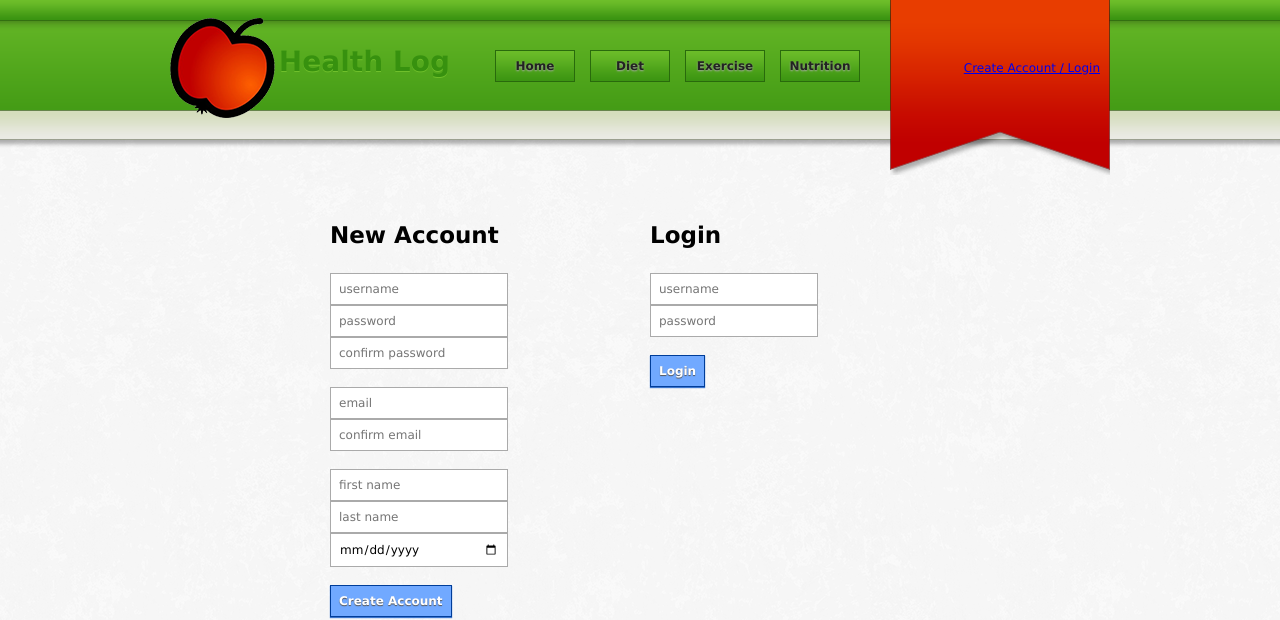
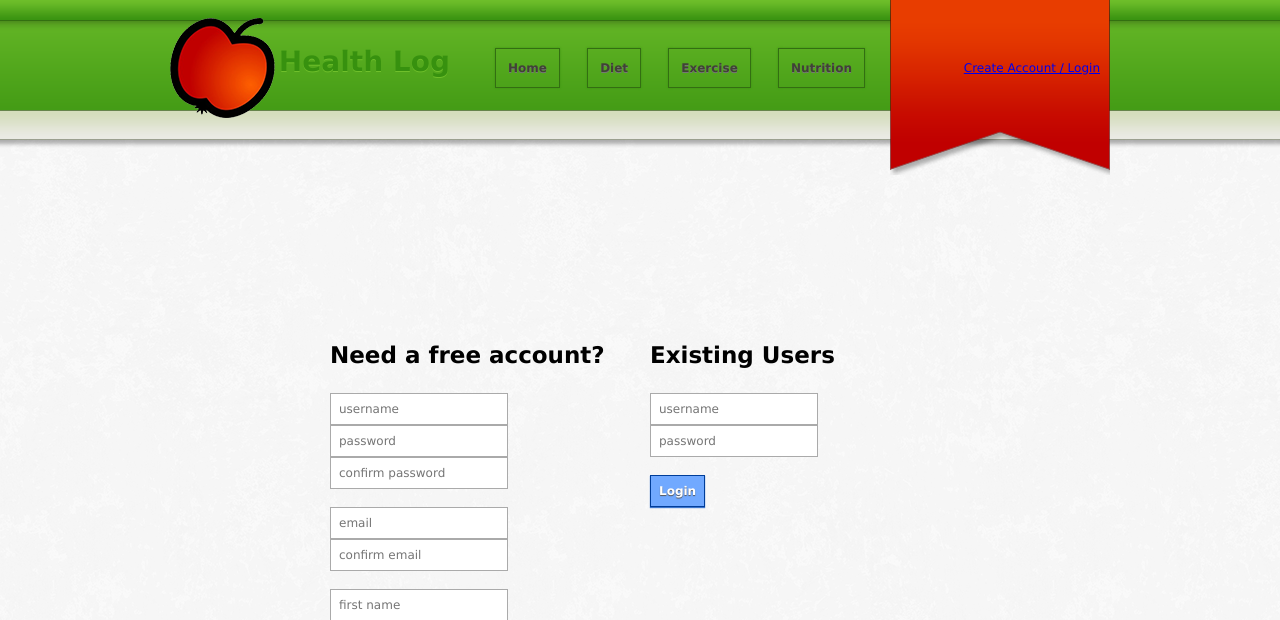
Before and after one commit to rideron89/health, a PHP site: page /login.php in a window 1280 px wide. Shown: the top 620 px of the page. Run offline with PHP 8.4, Linux system fonts and the light colour scheme.

Commit message:
restyled navbar links so images are no longer used, home link works

```diff
--- a/css/style.css
+++ b/css/style.css
@@ -93,17 +93,34 @@ input[type=search]:focus {
 #navbar {
     list-style: none;
     text-align: justify;
+    width: 100%;
+    line-height: 100px;
 }
 
 #navbar li {
     display: inline;
-    float: left;
     padding: 2px 5px 2px 5px;
-    margin: 0 5px 10px 0;
+    margin: 0;
+    text-align: center;
+}
+
+#navbar li a {
+    border: 1px solid #336E12;
+    padding: 12px;
+    color: #404236;
+    box-shadow: 0 0 2px #3B9412;
+    text-shadow: 0 1px 0px #777;
+    text-decoration: none;
+    font-weight: bold;
+}
+
+#navbar li a:hover {
+    box-shadow: none;
 }
 
 #navbar .stretch {
     display: inline-block;
+    width: 100%;
     *display: inline; /* freaking IE hacks... */
     /*zoom: 1;*/ /* why was this here? and taken out? */
 }
--- a/login.php
+++ b/login.php
@@ -44,7 +44,7 @@
 
     <div class="grid_2">&nbsp;</div>
     <div class="grid_4" id="create_account_box">
-        <h2>New Account</h2>
+        <h2>Need a free account?</h2>
         <input type="text" class="user" placeholder="username" /><br />
         <input type="password" class="pass" placeholder="password" /><br />
         <input type="password" class="pass_confirm" placeholder="confirm password" /><br />
@@ -60,7 +60,7 @@
         <input type="button" class="submit" value="Create Account" />
     </div>
     <div class="grid_4" id="login_box">
-        <h2>Login</h2>
+        <h2>Existing Users</h2>
         <input type="text" class="user" tabindex=1 placeholder="username" /><br />
         <input type="password" class="pass" tabindex=2 placeholder="password" /><br />
         <br />
--- a/templates/header.php
+++ b/templates/header.php
@@ -16,10 +16,10 @@
             <div class="header_middle">
                 <div class="header_inner">
                     <ul id="navbar">
-                        <li><input type="button" value="Home" /></li>
-                        <li><input type="button" value="Diet" /></li>
-                        <li><input type="button" value="Exercise" /></li>
-                        <li><input type="button" value="Nutrition" /></li>
+                        <li><a href=".">Home</a></li>
+                        <li><a href="">Diet</a></li>
+                        <li><a href="">Exercise</a></li>
+                        <li><a href="">Nutrition</a></li>
                         <li class="stretch"></li>
                     </ul>
                 </div>
```
Also changed, not shown: css/images/nav_button_active.png (deleted), css/images/nav_button_enabled.png (deleted), css/images/nav_button_hover.png (deleted).
